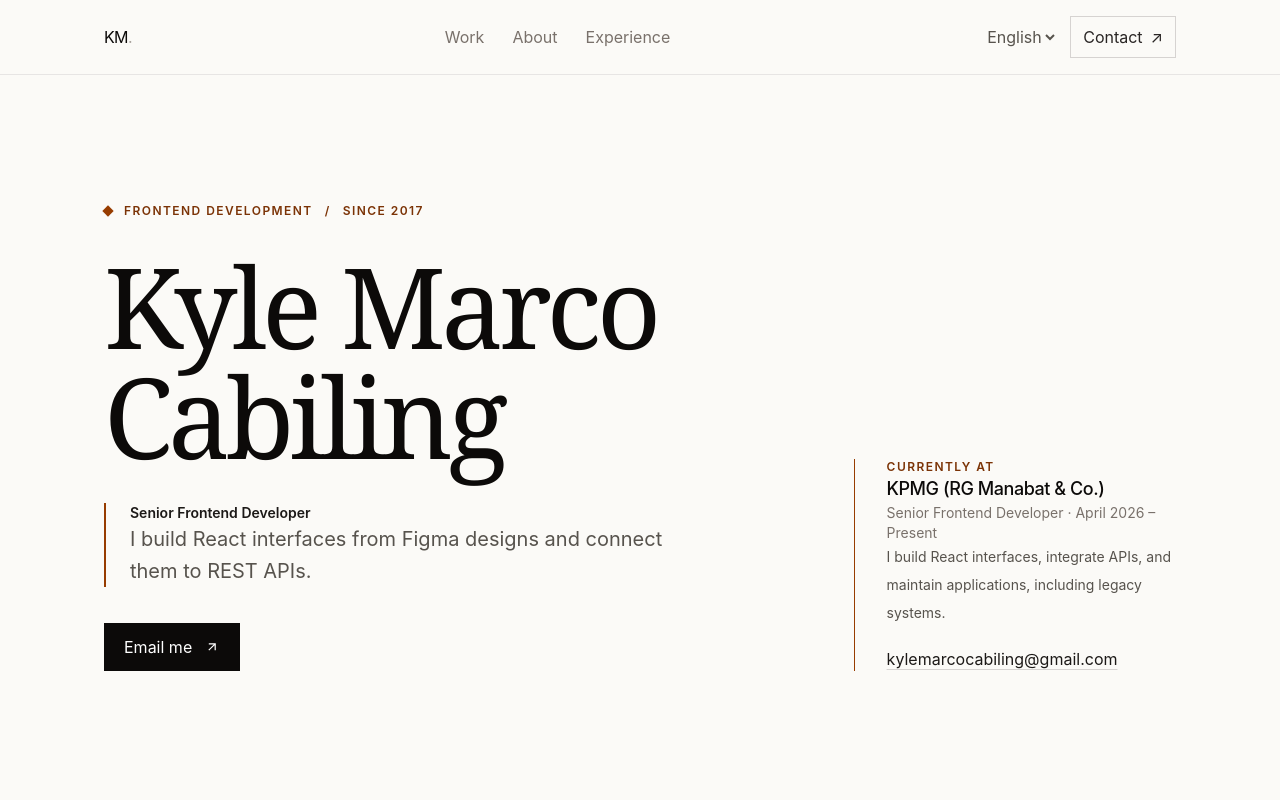
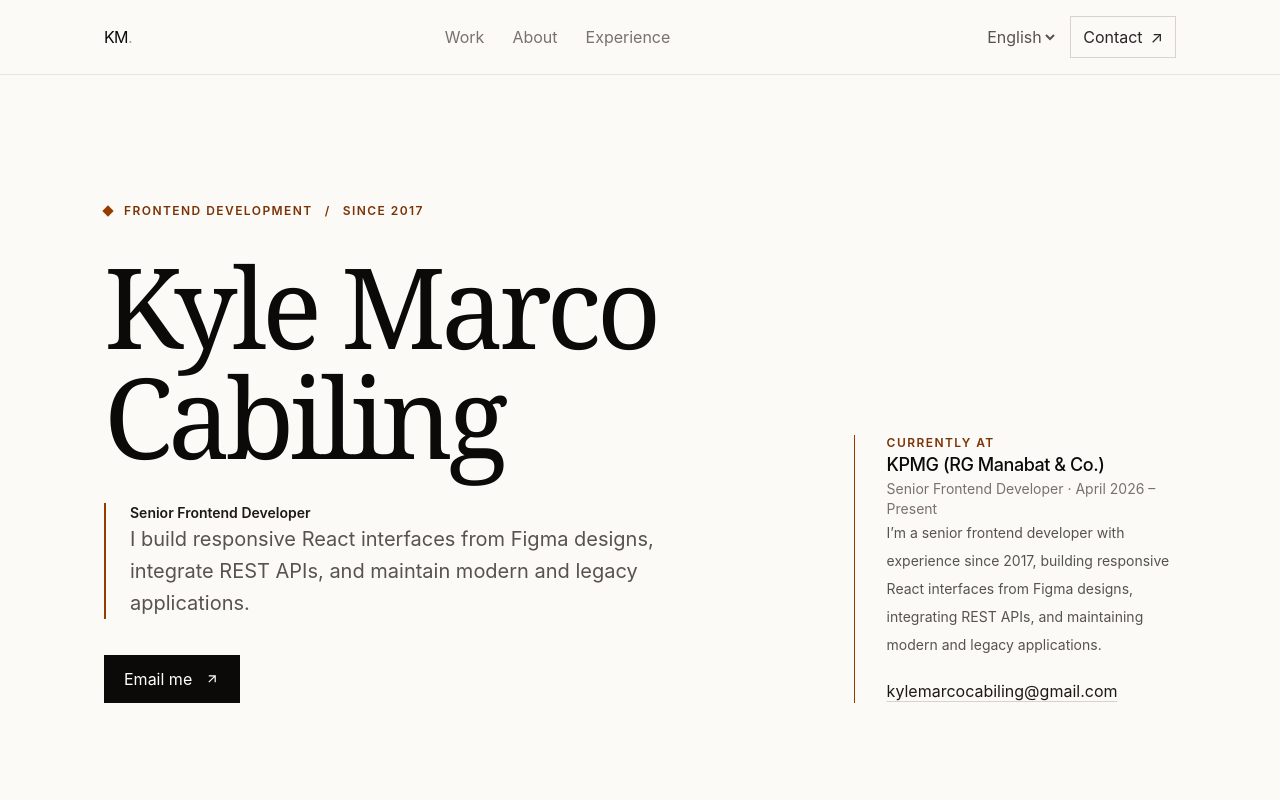
Before and after one commit to KyleMarco/portfolio, a React (Vite) app: page / in a window 1280 px wide. Shown: the top 800 px of the page. Built offline with nearby package versions, Linux system fonts and the light colour scheme; what @kylemarco/shared-ui would draw is missing.

Commit message:
updated locale

```diff
--- a/src/app/i18n.ts
+++ b/src/app/i18n.ts
@@ -50,7 +50,7 @@ export const resources = {
         since2017: 'Since 2017',
         currentlyAt: 'Currently at',
         heroDescription:
-          'I build React interfaces from Figma designs and connect them to REST APIs.',
+          'I build responsive React interfaces from Figma designs, integrate REST APIs, and maintain modern and legacy applications.',
         contact: 'Email me',
         selectedWork: 'View selected work',
         projectsEyebrow: 'Selected work',
@@ -151,7 +151,7 @@ export const resources = {
         since2017: 'Mula 2017',
         currentlyAt: 'Kasalukuyang nasa',
         heroDescription:
-          'Gumagawa ako ng React interface mula sa mga disenyo sa Figma at kinokonekta ang mga ito sa REST API.',
+          'Gumagawa ako ng responsive na React interface mula sa mga disenyo sa Figma, nag-iintegrate ng REST API, at nagpapanatili ng moderno at legacy na application.',
         contact: 'Mag-email sa akin',
         selectedWork: 'Tingnan ang mga piling gawa',
         projectsEyebrow: 'Mga piling gawa',
--- a/src/routes/HomePage/HomePage.tsx
+++ b/src/routes/HomePage/HomePage.tsx
@@ -1,4 +1,4 @@
-import resumePdfUrl from '../../../public/Marco_Senior_Frontend_Developer_Resume.pdf?url';
+import resumePdfUrl from '/Marco_Senior_Frontend_Developer_Resume.pdf?url';
 import { useTranslation } from 'react-i18next';
 import {
   contactCards,
--- a/src/routes/portfolioData.ts
+++ b/src/routes/portfolioData.ts
@@ -3,7 +3,7 @@ export const profile = {
   lastName: 'Cabiling',
   role: 'Senior Frontend Developer',
   summary:
-    'I build React interfaces, integrate APIs, and maintain applications, including legacy systems.',
+    'I’m a senior frontend developer with experience since 2017, building responsive React interfaces from Figma designs, integrating REST APIs, and maintaining modern and legacy applications.',
   monogramPrimary: 'KM',
   monogramAccent: 'C',
   tagline: 'UI with intention',
```
